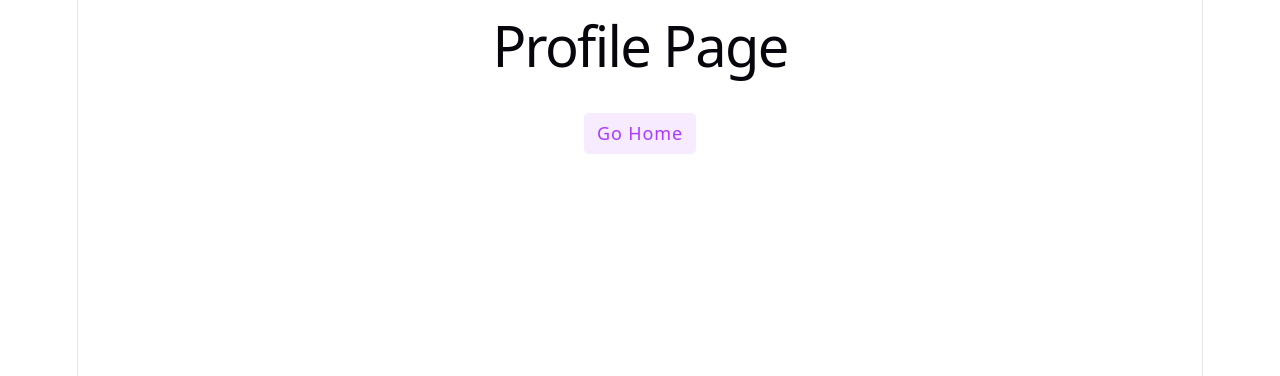
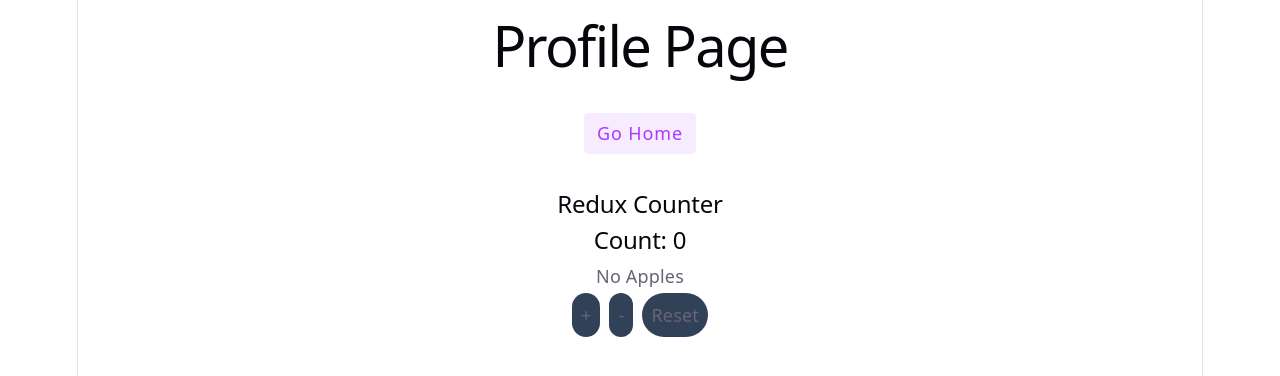
Before and after one commit to eyeofastarte/react_native-onboarding, a React (Vite) app in the folder ReactSample/: page /profile in a window 1280 px wide. Shown: the top 376 px of the page. Built offline with nearby package versions, Linux system fonts and the light colour scheme.

Commit message:
feat(#27): Using Selectors in Redux Toolkit

```diff
--- a/ReactSample/package.json
+++ b/ReactSample/package.json
@@ -10,9 +10,12 @@
     "preview": "vite preview"
   },
   "dependencies": {
+    "@reduxjs/toolkit": "^2.12.0",
     "@tailwindcss/vite": "^4.3.1",
     "react": "^19.2.7",
     "react-dom": "^19.2.7",
+    "react-redux": "^9.3.0",
+    "react-router": "^7.18.1",
     "react-router-dom": "^7.18.1",
     "tailwindcss": "^4.3.1"
   },
--- a/ReactSample/src/Profile.tsx
+++ b/ReactSample/src/Profile.tsx
@@ -1,4 +1,6 @@
 import { Link } from "react-router"
+import CounterDisplay from "./components/counter/AppleDisplay";
+import CounterControls from "./components/counter/AppleControls";
 
 function Profile() {
   return (
@@ -9,6 +11,11 @@
       }} className="mt-5 inline-block mx-auto cursor-pointer py-1.25 px-2.5 rounded-[5px] text-(--accent) bg-(--accent-bg) border-2 border-transparent transition-[colors,scale] duration-300 mb-6 hover:border-(--accent-border) focus-visible:outline-2 focus-visible:outline-(--accent) focus-visible:outline-offset-2 tracking-wider active:scale-95">
         Go Home
       </Link>
+
+      <div className="mt-2" />
+      <h2 className="mb-2">Redux Counter</h2>
+      <CounterDisplay></CounterDisplay>
+      <CounterControls></CounterControls>
     </>
   )
 }
--- /dev/null
+++ b/ReactSample/src/components/counter/AppleControls.tsx
@@ -0,0 +1,16 @@
+import { useDispatch } from 'react-redux';
+import { increment, decrement, reset } from './pfAppleCountSlice';
+
+function CounterControls() {
+  const dispatch = useDispatch();
+
+  return (
+    <div>
+      <button className='p-2 bg-slate-700 rounded-4xl m-1 cursor-pointer' onClick={() => dispatch(increment())}>+</button>
+      <button className='p-2 bg-slate-700 rounded-4xl m-1 cursor-pointer' onClick={() => dispatch(decrement())}>-</button>
+      <button className='p-2 bg-slate-700 rounded-4xl m-1 cursor-pointer' onClick={() => dispatch(reset())}>Reset</button>
+    </div>
+  );
+}
+
+export default CounterControls;
--- /dev/null
+++ b/ReactSample/src/components/counter/AppleDisplay.tsx
@@ -0,0 +1,25 @@
+import type { RootState } from '../../store';
+import { useSelector } from 'react-redux';
+
+function CounterDisplay() {
+  const apples = useSelector((s: RootState) => s.myApples.apples);
+  const appleMessage = useSelector((s: RootState) => {
+    const apples = s.myApples.apples;
+
+    let message = 'No Apples';
+    if (apples > 0) message = 'Some Apples';
+    if (apples > 6) message = 'More then a half-dozen apples';
+    if (apples < 0) message = 'Your in apple debt';
+
+    return <p>{message}</p>;
+  });
+
+  return (
+    <div>
+      <h2>Count: {apples}</h2>
+      {appleMessage}
+    </div>
+  );
+}
+
+export default CounterDisplay;
--- /dev/null
+++ b/ReactSample/src/components/counter/pfAppleCountSlice.tsx
@@ -0,0 +1,14 @@
+import { createSlice } from '@reduxjs/toolkit';
+
+const counterSlice = createSlice({
+  name: 'pfApples',
+  initialState: { apples: 0, },
+  reducers: {
+    increment: (state) => { state.apples += 1; },
+    decrement: (state) => { state.apples -= 1; },
+    reset: (state) => { state.apples = 0; },
+  },
+});
+
+export const { increment, decrement, reset } = counterSlice.actions;
+export default counterSlice.reducer;
--- a/ReactSample/src/main.tsx
+++ b/ReactSample/src/main.tsx
@@ -4,16 +4,20 @@
 import Home from './Home.tsx'
 import Profile from './Profile.tsx'
 import { BrowserRouter, Routes, Route } from 'react-router'
+import { Provider } from 'react-redux'
+import store from './store';
 
 const root = document.getElementById("root");
 
 createRoot(root).render(
   <StrictMode>
+    <Provider store={store}>
       <BrowserRouter>
         <Routes>
           <Route path="/" element={<Home />}></Route>
           <Route path="profile" element={<Profile/>}></Route>
         </Routes>
       </BrowserRouter>
+    </Provider>
   </StrictMode>,
 )
--- /dev/null
+++ b/ReactSample/src/store.ts
@@ -0,0 +1,12 @@
+import { configureStore } from '@reduxjs/toolkit';
+import pfAppleCountSlice from './components/counter/pfAppleCountSlice';
+
+export const store = configureStore({
+  reducer: {
+    myApples: pfAppleCountSlice,
+  },
+});
+
+export type RootState = ReturnType<typeof store.getState>;
+export type AppDispatch = typeof store.dispatch;
+export default store;
```
Also changed, not shown: 2 other files (tests, documents, lock files or other folders). Lines whose indentation alone changed are shown as unchanged.
